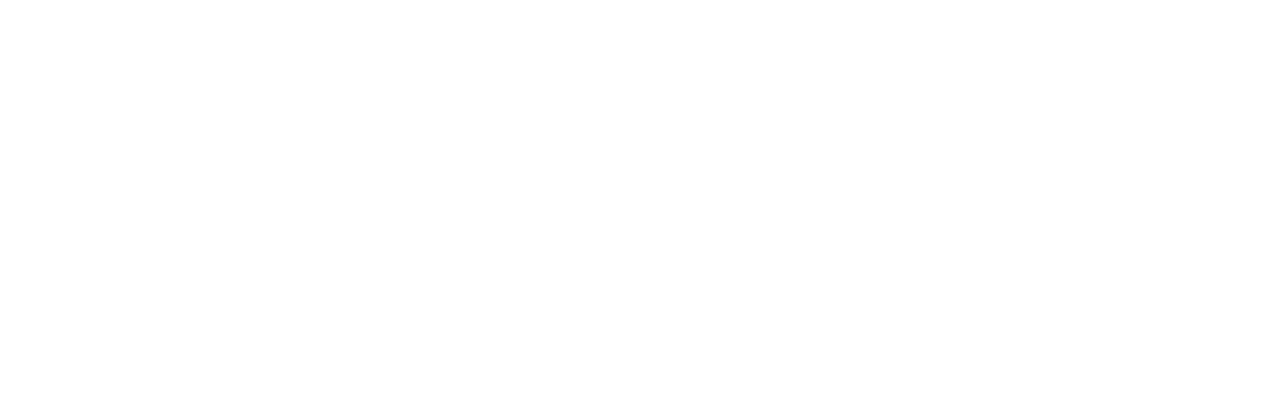
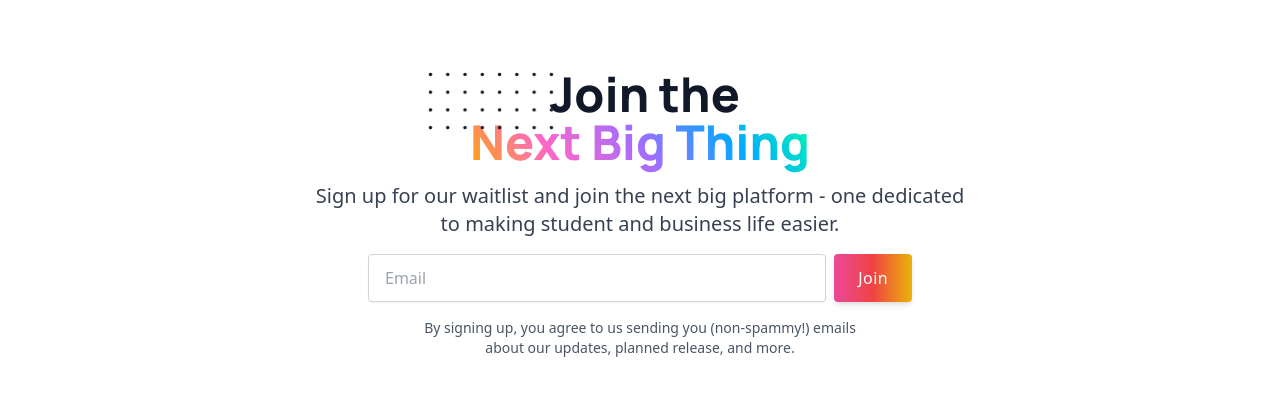
Before and after one commit to PkTheCoda/casapp, a Next.js app: page /about in a window 1280 px wide. Shown: the part 1982-2378 px from the top of the page. Before the commit the page ends 2135 px from the top, so only its background shows below. Built offline with nearby package versions, Linux system fonts and the light colour scheme.

Commit message:
finished about page

```diff
--- /dev/null
+++ b/src/app/about/AboutContact.jsx
@@ -0,0 +1,81 @@
+"use client"
+
+export default function AboutContact() {
+    return (
+      <div className="px-4 py-16 mx-auto sm:max-w-xl md:max-w-full lg:max-w-screen-xl md:px-24 lg:px-8 lg:py-20">
+        <div className="max-w-2xl mx-auto sm:max-w-xl md:max-w-2xl">
+          <div className="text-center">
+            <div className="max-w-xl mb-4 md:mx-auto sm:text-center lg:max-w-2xl md:mb-4">
+              <div>
+                {/* <p className="inline-block px-3 py-px mb-4 text-xs font-semibold tracking-wider text-teal-900 uppercase rounded-full bg-teal-accent-400">
+                  Brand new
+                </p> */}
+              </div>
+              <h2 className="max-w-lg pb-4 font-manrope text-3xl font-extrabold leading-none text-gray-900 sm:text-5xl md:mx-auto">
+                <span className="relative inline-block">
+                  <svg
+                    viewBox="0 0 52 24"
+                    fill="currentColor"
+                    className="absolute top-0 left-0 z-0 hidden w-32 -mt-8 -ml-20 text-blue-gray-100 lg:w-32 lg:-ml-28 lg:-mt-10 sm:block"
+                  >
+                    <defs>
+                      <pattern
+                        id="b039bae0-fdd5-4311-b198-8557b064fce0"
+                        x="0"
+                        y="0"
+                        width=".135"
+                        height=".30"
+                      >
+                        <circle cx="1" cy="1" r=".7" />
+                      </pattern>
+                    </defs>
+                    <rect
+                      fill="url(#b039bae0-fdd5-4311-b198-8557b064fce0)"
+                      width="52"
+                      height="24"
+                    />
+                  </svg>
+                </span>{' '}
+                Join the <br /><span className="text-gradient-full">Next Big Thing</span>
+              </h2>
+              <p className="text-base text-gray-700 md:text-xl">
+                Sign up for our waitlist and join the next big platform - one dedicated to making student and business life easier.
+              </p>
+            </div>
+            <form className="flex flex-col items-center w-full mb-4 md:flex-row md:px-16">
+              <input
+                placeholder="Email"
+                required=""
+                type="text"
+                className="flex-grow w-full h-12 px-4 mb-3 transition duration-200 bg-white border border-gray-300 rounded shadow-sm appearance-none md:mr-2 md:mb-0 focus:border-deep-purple-accent-400 focus:outline-none focus:shadow-outline"
+              />
+              <button
+                type="submit"
+                className="inline-flex items-center justify-center w-full h-12 px-6 font-medium tracking-wide text-white transition duration-200 rounded shadow-md md:w-auto bg-gradient-to-r from-pink-500 via-red-500 to-yellow-500 transform hover:scale-110 hover:bg-deep-purple-accent-700 focus:shadow-outline focus:outline-none"
+              >
+                Join
+              </button>
+            </form>
+            <p className="max-w-md mx-auto mb-10 text-xs text-gray-600 sm:text-sm md:mb-16">
+              By signing up, you agree to us sending you (non-spammy!) emails about our updates, planned release, and more.
+            </p>
+            {/* <a
+              href="/"
+              aria-label="Scroll down"
+              className="flex items-center justify-center w-10 h-10 mx-auto text-gray-600 duration-300 transform border border-gray-400 rounded-full hover:text-deep-purple-accent-400 hover:border-deep-purple-accent-400 hover:shadow hover:scale-110"
+            >
+              <svg
+                xmlns="http://www.w3.org/2000/svg"
+                width="12"
+                height="12"
+                viewBox="0 0 12 12"
+                fill="currentColor"
+              >
+                <path d="M10.293,3.293,6,7.586,1.707,3.293A1,1,0,0,0,.293,4.707l5,5a1,1,0,0,0,1.414,0l5-5a1,1,0,1,0-1.414-1.414Z" />
+              </svg>
+            </a> */}
+          </div>
+        </div>
+      </div>
+    );
+  };
--- a/src/app/about/AboutSection1.jsx
+++ b/src/app/about/AboutSection1.jsx
@@ -1,5 +1,7 @@
 "use client"
+import Image from 'next/image';
 import { BsFillExclamationOctagonFill, BsFillQuestionCircleFill, BsFillChatFill } from 'react-icons/bs';
+import abouthelp from '../Images/abouthelp.png'
 
 export default function AboutSection2() {
 
@@ -23,7 +25,7 @@
 
     return (
         <>
-            <div className="h-max flex flex-col items-center justify-center py-40">
+            <div className="h-max flex flex-col items-center justify-center pt-40">
                 <div className="text-4xl lg:text-5xl font-manrope font-extrabold text-center">
                     What&apos;s <span className="text-gradient-full">The Problem?</span>
                 </div>
@@ -174,9 +176,9 @@
                         </div>
                         </div>
                         <div>
-                        <img
-                            className="object-cover w-full h-56 rounded shadow-lg sm:h-96"
-                            src="https://images.pexels.com/photos/927022/pexels-photo-927022.jpeg?auto=compress&amp;cs=tinysrgb&amp;dpr=3&amp;h=750&amp;w=1260"
+                        <Image
+                            className="object-cover w-full h-56sm:h-96"
+                            src={abouthelp}
                             alt=""
                         />
                         </div>
--- a/src/app/about/page.jsx
+++ b/src/app/about/page.jsx
@@ -1,6 +1,7 @@
 "use client"
 import AboutSection2 from './AboutSection1'
 import Header from '../Components/Header'
+import AboutContact from './AboutContact'
 
 export default function AboutPage() {
     return (
@@ -119,6 +120,7 @@
                 </div>
             </div>
             <AboutSection2 />
+            <AboutContact />
 
         </>
     )
```
Also changed, not shown: src/app/Images/abouthelp.png (added).
